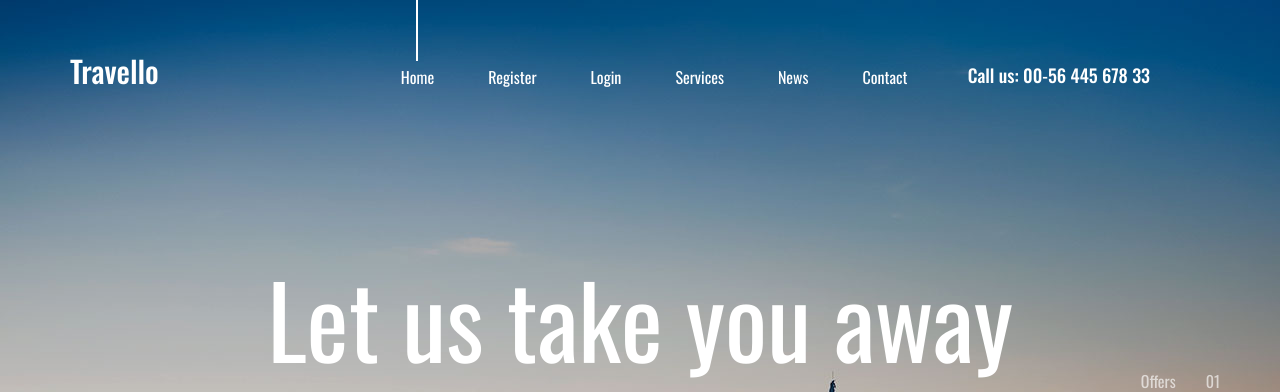
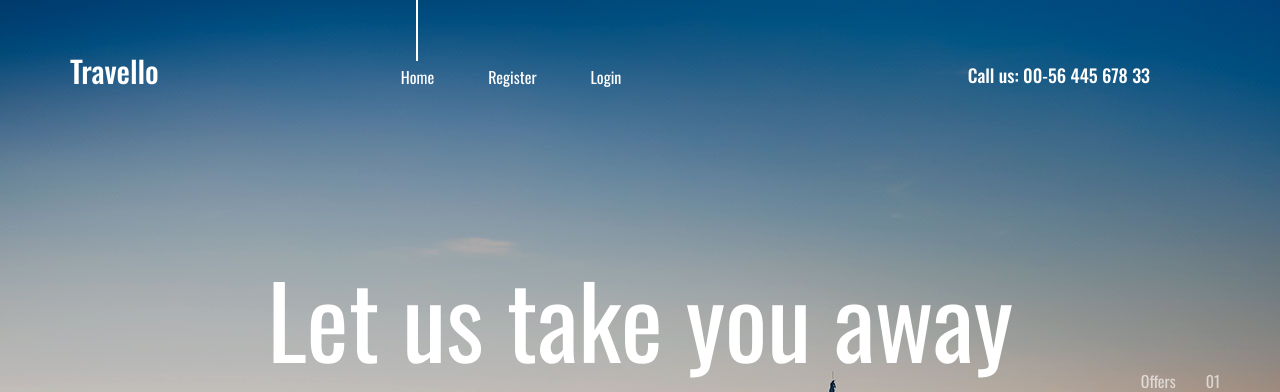
Before and after one commit to Yakumaa/django-test-project, a Django app: page /travello/ in a window 1280 px wide. Shown: the top 392 px of the page. Run offline with Django 4.2, Linux system fonts and the light colour scheme; data that the repository does not hold is empty; some libraries are stand-ins or nearby versions.

Commit message:
removed nachaine menu header

```diff
--- a/testproject/templates/index.html
+++ b/testproject/templates/index.html
@@ -41,9 +41,9 @@
 									<li><a href="accounts/register">Register</a></li>
 									<li><a href="accounts/login">Login</a></li>
 									{% endif %}
-									<li><a href="#">Services</a></li>
+									<!-- <li><a href="#">Services</a></li>
 									<li><a href="news.html">News</a></li>
-									<li><a href="contact.html">Contact</a></li>
+									<li><a href="contact.html">Contact</a></li> -->
 								</ul>
 							</nav>
 							<div class="header_phone ml-auto">Call us: 00-56 445 678 33</div>
```
